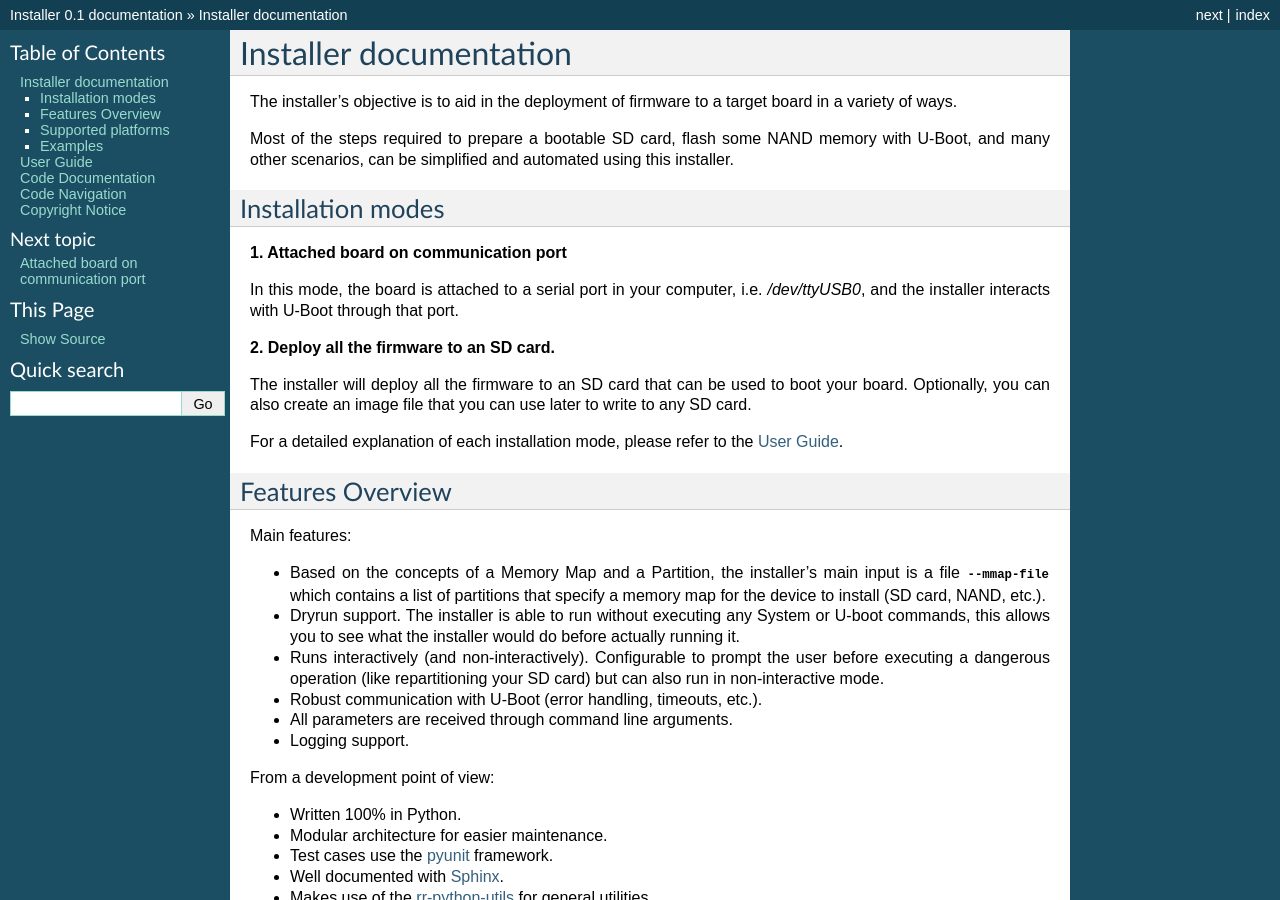
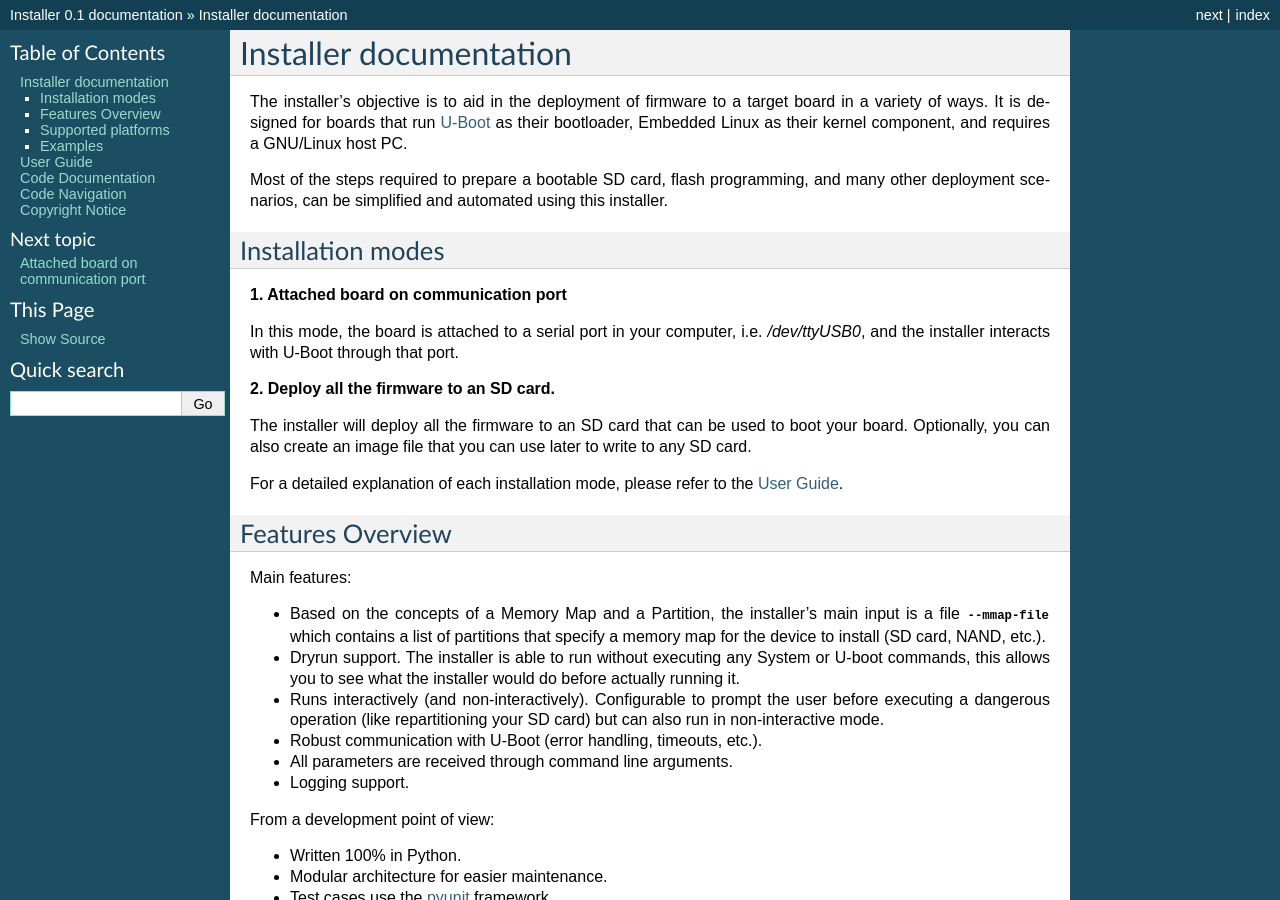
Before and after one commit to RidgeRun/openfd, a Sphinx documentation site: the page built from docs/index.rst, in a window 1280 px wide and 900 px high. Built offline with Sphinx 7.4.7, drawn with Linux system fonts in a browser that asks for light colours; pages that are not in the unit, such as notebooks, are missing from menus.

Commit message:
More corrections to the docs

```diff
--- a/docs/index.rst
+++ b/docs/index.rst
@@ -7,11 +7,13 @@ Installer documentation
 =======================
 
 The installer's objective is to aid in the deployment of firmware
-to a target board in a variety of ways.
+to a target board in a variety of ways. It is designed for boards that
+run `U-Boot <http://www.denx.de/wiki/U-Boot>`_ as their bootloader,  Embedded
+Linux as their kernel component, and requires a GNU/Linux host PC.
 
-Most of the steps required to prepare a bootable SD card, flash some NAND memory
-with U-Boot, and many other scenarios, can be simplified and automated using
-this installer.
+Most of the steps required to prepare a bootable SD card, flash programming,
+and many other deployment scenarios, can be simplified and automated using this
+installer.
 
 Installation modes
 ------------------
```
Also changed, not shown: docs/attached-board.rst (+6 -6 lines).
